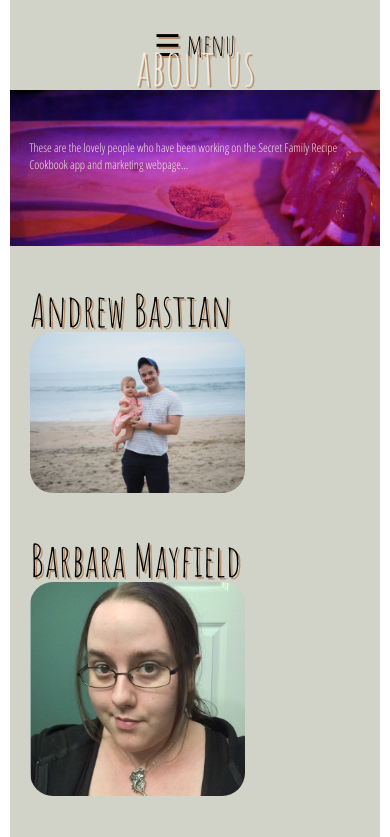
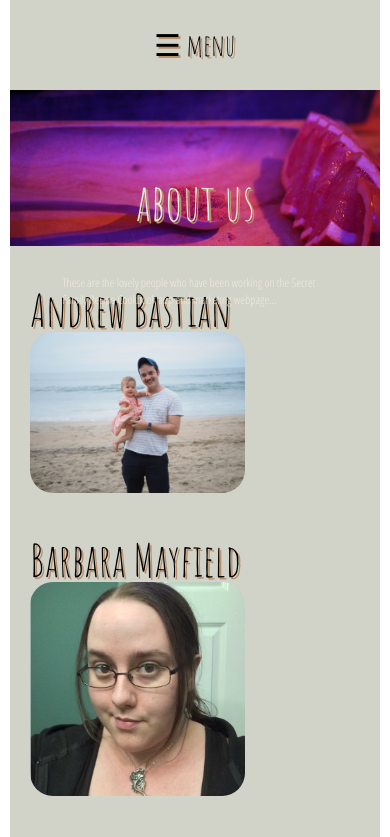
Before and after one commit to andrewbastian/cookbook-marketing, a plain HTML site: page about.html in a window 390 px wide. Shown: the top 837 px of the page. Drawn offline with Linux system fonts and the light colour scheme.

Commit message:
fixed text align of h1

```diff
--- a/css/about.css
+++ b/css/about.css
@@ -317,14 +317,13 @@ p,
 
 @media (max-width: 800px) {
   .h1Mission {
-    top: 14%;
+    top: 30%;
     width: 80%;
   }
 }
 
 @media (max-width: 500px) {
   .h1Mission {
-    width: 100%;
     border-bottom: none;
   }
 
```
